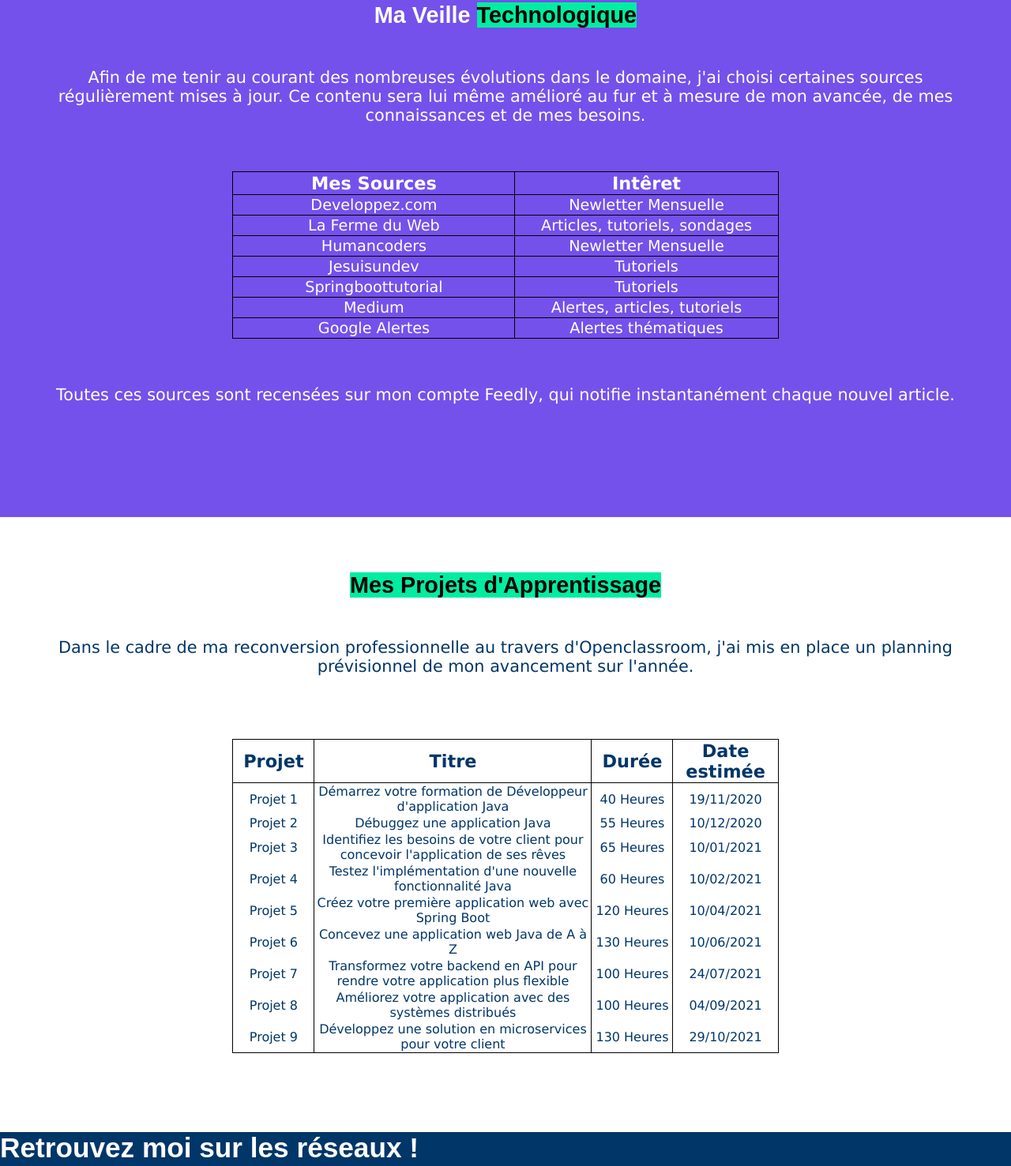
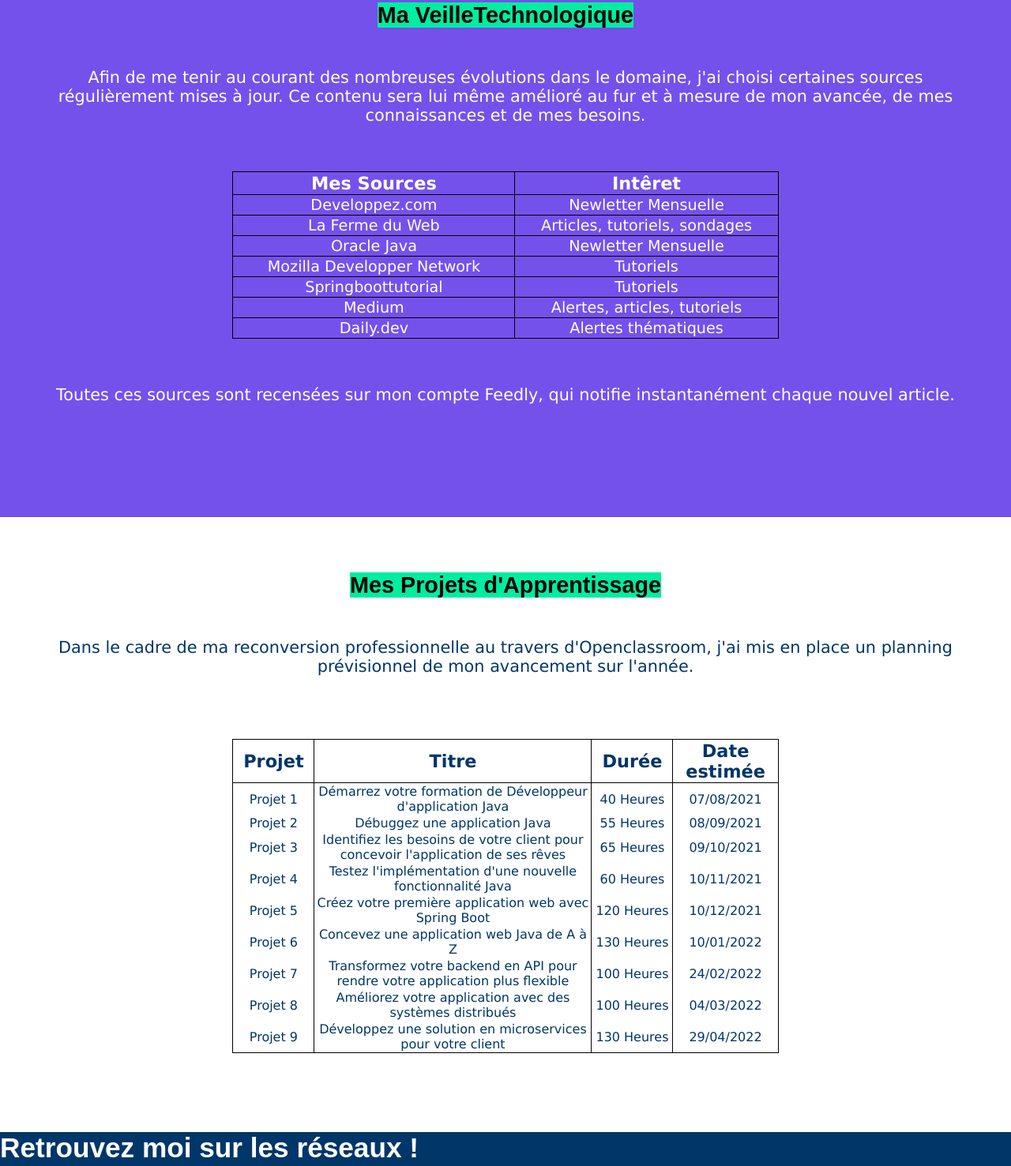
Before and after one commit to kingcrud12/Project, a plain HTML site: page index.html in a window 1280 px wide. Shown: the part 1035-2512 px from the top of the page at 79% size. Drawn offline with Linux system fonts and the light colour scheme.

Commit message:
Update index.html

```diff
--- a/index.html
+++ b/index.html
@@ -51,7 +51,7 @@
 <div class="supp">
 <section class="section3">
 	<br><br>
-	<h2>Ma Veille <mark>Technologique</mark></h2>
+	<h2><mark>Ma VeilleTechnologique</mark></h2>
 	<p>Afin de me tenir au courant des nombreuses évolutions dans le domaine, j'ai choisi certaines sources régulièrement mises à jour. Ce contenu sera lui même amélioré au fur et à mesure de mon avancée, de mes connaissances et de mes besoins. </p> <br><br>
 		<table class="bveille">
 			<tr class="veille">
@@ -67,11 +67,11 @@
 				<td>Articles, tutoriels, sondages</td>
 			</tr>
 				<tr class="veille">
-				<td><a href="https://news.humancoders.com/t" title="Aller sur news.humancoders.com ?"> Humancoders</td>
+				<td><a href="https://docs.oracle.com/en/java/" title="Aller sur news.humancoders.com ?"> Oracle Java</td>
 				<td>Newletter Mensuelle</td>
 			</tr>
 				<tr class="veille">
-				<td><a href="https://www.jesuisundev.com/" title="Aller sur jesuisundev.com ?"> Jesuisundev</td>
+				<td><a href="https://developer.mozilla.org/fr/" title="Aller sur jesuisundev.com ?"> Mozilla Developper Network</td>
 				<td>Tutoriels</td>
 
 				<tr class="veille">
@@ -83,7 +83,7 @@
 					<td>Alertes, articles, tutoriels</td>
 				</tr>
 				<tr class="veille">
-					<td><a href="https://www.google.fr/alerts" title="Aller sur www.google.fr/alerts ?">Google Alertes</td>
+					<td><a href="https://daily.dev/blog" title="Aller sur www.google.fr/alerts ?">Daily.dev</td>
 					<td>Alertes thématiques</td>
 				</tr>
 		</table>
@@ -109,50 +109,50 @@
 				<td class="bord">Projet 1</td>
 				<td class="bord">Démarrez votre formation de Développeur d'application Java</td>
 				<td class="bord">40 Heures</td>
-				<td class="bord">19/11/2020</td>
+				<td class="bord">07/08/2021</td>
 			</tr>
 			<tr class="planning">
 				<td class="bord">Projet 2</td>
 				<td class="bord">Débuggez une application Java</td>
 				<td class="bord">55 Heures</td>
-				<td class="bord">10/12/2020</td>
+				<td class="bord">08/09/2021</td>
 			</tr>
 			<tr class="planning">
 				<td class="bord">Projet 3</td>
 				<td class="bord">Identifiez les besoins de votre client pour concevoir l'application de ses rêves</td>
 				<td class="bord">65 Heures</td>
-				<td class="bord">10/01/2021</td>
+				<td class="bord">09/10/2021</td>
 			</tr>
 			<tr class="planning">
 				<td class="bord">Projet 4</td>
 				<td class="bord">Testez l'implémentation d'une nouvelle fonctionnalité Java</td>
 				<td class="bord">60 Heures</td>
-				<td class="bord">10/02/2021</td>
+				<td class="bord">10/11/2021</td>
 			</tr><tr class="planning">
 				<td class="bord">Projet 5</td>
 				<td class="bord">Créez votre première application web avec Spring Boot</td>
 				<td class="bord">120 Heures</td>
-				<td class="bord">10/04/2021</td>
+				<td class="bord">10/12/2021</td>
 			</tr><tr class="planning">
 				<td class="bord">Projet 6</td>
 				<td class="bord">Concevez une application web Java de A à Z</td>
 				<td class="bord">130 Heures</td>
-				<td class="bord">10/06/2021</td>
+				<td class="bord">10/01/2022</td>
 			</tr><tr class="planning">
 				<td class="bord">Projet 7</td>
 				<td class="bord">Transformez votre backend en API pour rendre votre application plus flexible</td>
 				<td class="bord">100 Heures</td>
-				<td class="bord">24/07/2021</td>
+				<td class="bord">24/02/2022</td>
 			</tr><tr class="planning">
 				<td class="bord">Projet 8</td>
 				<td class="bord">Améliorez votre application avec des systèmes distribués</td>
 				<td class="bord">100 Heures</td>
-				<td class="bord">04/09/2021</td>
+				<td class="bord">04/03/2022</td>
 			</tr><tr class="planning">
 				<td class="bas">Projet 9</td>
 				<td class="bas">Développez une solution en microservices pour votre client</td>
 				<td class="bas">130 Heures</td>
-				<td class="bas">29/10/2021</td>
+				<td class="bas">29/04/2022</td>
 			</tr>
 
 
```
